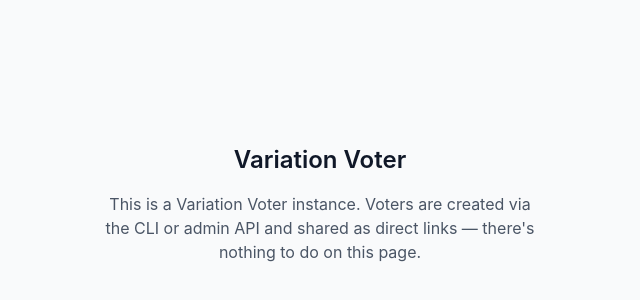
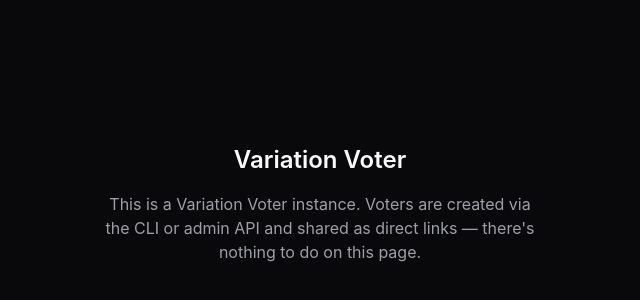
Before and after one commit to lockwk/variation-voter, a Next.js app: page / in a window 1280 px wide. Shown: the part 196-496 px from the top of the page, without its empty margins (320-960 px from the left). Built offline with nearby package versions, Linux system fonts and the light colour scheme; what tailwindcss-react-aria-components would draw is missing.

Commit message:
refactor: replace literal gray classes with semantic tokens in app/page.tsx

```diff
--- a/app/page.tsx
+++ b/app/page.tsx
@@ -1,8 +1,8 @@
 export default function Home() {
   return (
-    <div className="flex flex-1 flex-col items-center justify-center gap-4 bg-gray-50 px-6 text-center">
-      <h1 className="text-2xl font-semibold text-gray-900">Variation Voter</h1>
-      <p className="max-w-md text-gray-600">
+    <div className="flex flex-1 flex-col items-center justify-center gap-4 bg-primary px-6 text-center">
+      <h1 className="text-2xl font-semibold text-primary">Variation Voter</h1>
+      <p className="max-w-md text-tertiary">
         This is a Variation Voter instance. Voters are created via the CLI or admin API and
         shared as direct links — there&apos;s nothing to do on this page.
       </p>
```
